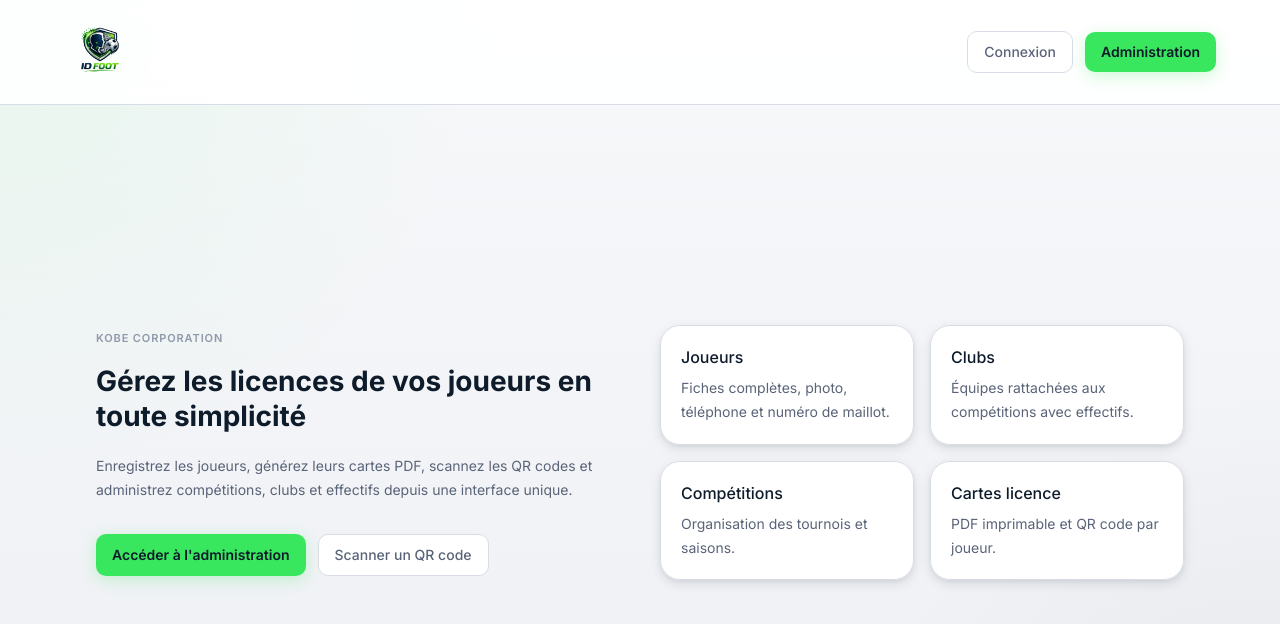
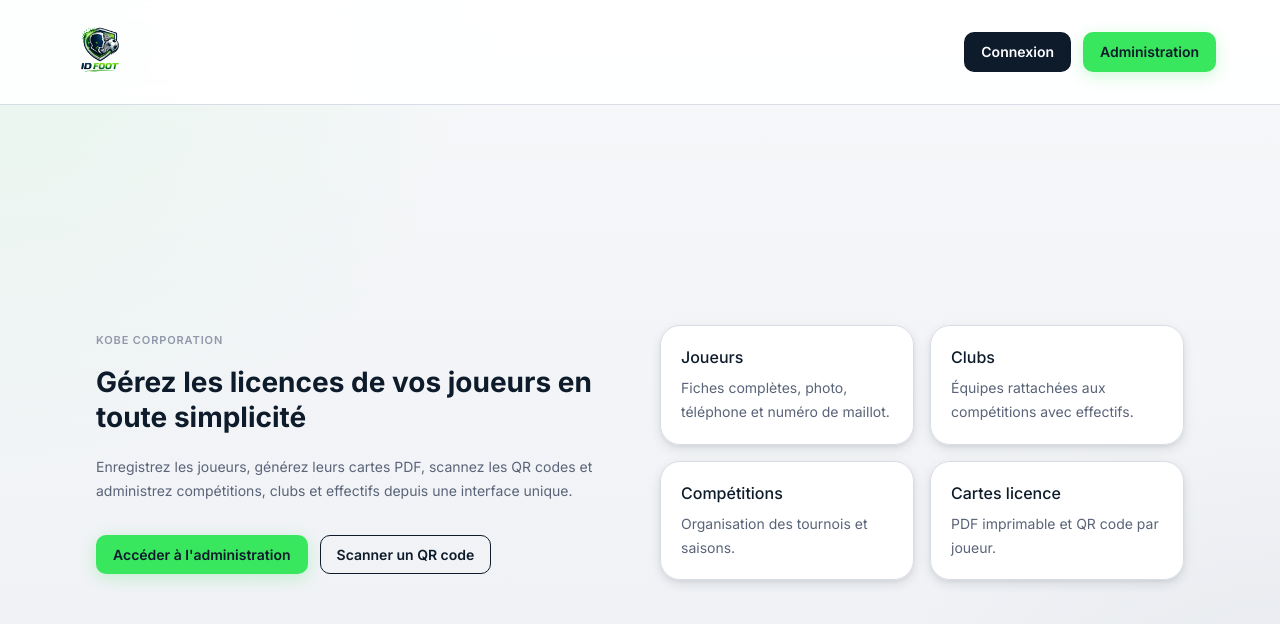
Before and after one commit to azerty-78/id-foot, a Next.js app: page / in a window 1280 px wide. Shown: the top 624 px of the page. Built offline with nearby package versions, Linux system fonts and the light colour scheme.

Commit message:
Add button styles and refactor component imports: introduce new button styles (primary, secondary, outline, ghost, danger) in globals.css, update component imports across various pages to utilize OutlineButton and OutlineLink for improved consistency in the admin interface.

```diff
--- a/src/app/(admin)/admin/competitions/page.tsx
+++ b/src/app/(admin)/admin/competitions/page.tsx
@@ -9,9 +9,9 @@
   FieldError,
   FieldLabel,
   LoadingState,
+  OutlineButton,
   PageHeader,
   PrimaryButton,
-  SecondaryButton,
   StatusBadge,
 } from "@/components/admin/ui";
 import { useCompetitions, type Competition } from "@/hooks/useApi";
@@ -175,13 +175,13 @@
               </div>
 
               <div className="flex flex-wrap gap-2">
-                <SecondaryButton
+                <OutlineButton
                   type="button"
                   onClick={() => openEditModal(competition)}
                   className="px-3 py-1.5 text-xs"
                 >
                   Modifier
-                </SecondaryButton>
+                </OutlineButton>
                 <DangerButton
                   type="button"
                   onClick={() => handleDelete(competition)}
@@ -201,9 +201,9 @@
         onClose={closeModal}
         footer={
           <>
-            <SecondaryButton type="button" onClick={closeModal}>
+            <OutlineButton type="button" onClick={closeModal}>
               Annuler
-            </SecondaryButton>
+            </OutlineButton>
             <PrimaryButton
               type="button"
               onClick={() => void handleSubmit()}
--- a/src/app/(admin)/admin/players/[id]/page.tsx
+++ b/src/app/(admin)/admin/players/[id]/page.tsx
@@ -9,9 +9,9 @@
   DangerButton,
   GhostLink,
   LoadingState,
+  OutlineButton,
+  OutlineLink,
   PrimaryButton,
-  SecondaryButton,
-  SecondaryLink,
 } from "@/components/admin/ui";
 
 function getInitials(prenom: string, nom: string): string {
@@ -179,13 +179,13 @@
               >
                 Télécharger la carte PDF
               </PrimaryButton>
-              <SecondaryButton
+              <OutlineButton
                 type="button"
                 onClick={() => window.print()}
                 className="w-full border-white/30 bg-transparent text-white hover:bg-white/10 sm:w-auto"
               >
                 Imprimer
-              </SecondaryButton>
+              </OutlineButton>
             </div>
           </div>
         </AdminCard>
@@ -201,9 +201,9 @@
               </h2>
             </div>
             <div className="flex flex-wrap gap-2 print:hidden">
-              <SecondaryLink href={`/admin/players/${player.id}/edit`}>
+              <OutlineLink href={`/admin/players/${player.id}/edit`}>
                 Modifier
-              </SecondaryLink>
+              </OutlineLink>
               <DangerButton type="button" onClick={handleDelete}>
                 Supprimer
               </DangerButton>
--- a/src/app/(admin)/admin/scanner/page.tsx
+++ b/src/app/(admin)/admin/scanner/page.tsx
@@ -8,10 +8,10 @@
   DangerButton,
   FieldLabel,
   GhostLink,
+  OutlineButton,
   PageHeader,
   PrimaryButton,
   PrimaryLink,
-  SecondaryButton,
   StatusBadge,
 } from "@/components/admin/ui";
 
@@ -313,9 +313,9 @@
                 <PrimaryLink href={`/admin/players/${player.id}`}>
                   Voir la fiche complète
                 </PrimaryLink>
-                <SecondaryButton type="button" onClick={() => void resetScan()}>
+                <OutlineButton type="button" onClick={() => void resetScan()}>
                   Nouveau scan
-                </SecondaryButton>
+                </OutlineButton>
               </div>
             </div>
           )}
--- a/src/app/globals.css
+++ b/src/app/globals.css
@@ -185,6 +185,80 @@
   background-size: 14px 14px;
 }
 
+/* ── Boutons ── */
+.btn {
+  display: inline-flex;
+  align-items: center;
+  justify-content: center;
+  gap: 0.5rem;
+  border-radius: var(--radius-md);
+  padding: 0.625rem 1rem;
+  font-size: 14px;
+  font-weight: 600;
+  line-height: 1.25;
+  border: 1.5px solid transparent;
+  cursor: pointer;
+  text-decoration: none;
+  transition:
+    background-color 0.15s ease,
+    border-color 0.15s ease,
+    box-shadow 0.15s ease,
+    color 0.15s ease;
+}
+
+.btn:disabled {
+  cursor: not-allowed;
+  opacity: 0.6;
+}
+
+.btn-primary {
+  background: var(--green);
+  color: var(--navy);
+  box-shadow: var(--shadow-green);
+}
+
+.btn-primary:hover:not(:disabled) {
+  background: var(--green-dark);
+}
+
+.btn-secondary {
+  background: var(--navy);
+  color: var(--white);
+}
+
+.btn-secondary:hover:not(:disabled) {
+  background: var(--navy-700);
+}
+
+.btn-outline {
+  background: transparent;
+  border-color: var(--navy);
+  color: var(--navy);
+}
+
+.btn-outline:hover:not(:disabled) {
+  background: var(--gray-50);
+}
+
+.btn-ghost {
+  background: transparent;
+  border-color: var(--gray-200);
+  color: var(--gray-600);
+}
+
+.btn-ghost:hover:not(:disabled) {
+  background: var(--gray-100);
+}
+
+.btn-danger {
+  background: var(--danger);
+  color: var(--white);
+}
+
+.btn-danger:hover:not(:disabled) {
+  background: #c93232;
+}
+
 @media print {
   body {
     background: white;
--- a/src/app/page.tsx
+++ b/src/app/page.tsx
@@ -1,5 +1,5 @@
 import { AppLogo } from "@/components/brand/AppLogo";
-import { PrimaryLink, SecondaryLink } from "@/components/admin/ui";
+import { PrimaryLink, OutlineLink, SecondaryLink } from "@/components/admin/ui";
 
 export default function HomePage() {
   return (
@@ -35,9 +35,9 @@
               <PrimaryLink href="/admin/dashboard" className="w-full sm:w-auto">
                 Accéder à l&apos;administration
               </PrimaryLink>
-              <SecondaryLink href="/admin/scanner" className="w-full sm:w-auto">
+              <OutlineLink href="/admin/scanner" className="w-full sm:w-auto">
                 Scanner un QR code
-              </SecondaryLink>
+              </OutlineLink>
             </div>
           </div>
 
--- a/src/components/admin/NotFoundView.tsx
+++ b/src/components/admin/NotFoundView.tsx
@@ -1,5 +1,5 @@
 import { AppLogo } from "@/components/brand/AppLogo";
-import { GhostLink, PrimaryLink } from "@/components/admin/ui";
+import { OutlineLink, PrimaryLink } from "@/components/admin/ui";
 
 type NotFoundViewProps = {
   title?: string;
@@ -34,9 +34,9 @@
             {homeLabel}
           </PrimaryLink>
           {secondaryHref && secondaryLabel && (
-            <GhostLink href={secondaryHref} className="w-full sm:w-auto">
+            <OutlineLink href={secondaryHref} className="w-full sm:w-auto">
               {secondaryLabel}
-            </GhostLink>
+            </OutlineLink>
           )}
         </div>
       </div>
--- a/src/components/admin/PlayerForm.tsx
+++ b/src/components/admin/PlayerForm.tsx
@@ -8,8 +8,8 @@
   FormInput,
   FormSection,
   GhostLink,
+  OutlineLink,
   PrimaryButton,
-  SecondaryLink,
 } from "@/components/admin/ui";
 import { useTeams, type Player } from "@/hooks/useApi";
 import { validateJoueur } from "@/lib/validators";
@@ -497,7 +497,7 @@
           </FormSection>
 
           <div className="flex flex-col-reverse gap-3 border-t border-slate-100 pt-6 sm:flex-row sm:justify-end">
-            <SecondaryLink href={cancelHref}>Annuler</SecondaryLink>
+            <OutlineLink href={cancelHref}>Annuler</OutlineLink>
             <PrimaryButton type="submit" disabled={submitting || teams.length === 0}>
               {submitting
                 ? "Enregistrement..."
--- a/src/components/admin/ui.tsx
+++ b/src/components/admin/ui.tsx
@@ -1,15 +1,13 @@
 import type { ReactNode } from "react";
 import Link from "next/link";
 
-/* ── Boutons — charte ID FOOT ── */
-const primaryClasses =
-  "inline-flex items-center justify-center rounded-[var(--radius-md)] bg-green px-4 py-2.5 text-sm font-semibold text-navy shadow-[var(--shadow-green)] transition hover:bg-green-dark disabled:cursor-not-allowed disabled:opacity-60";
+const btnBase = "btn disabled:cursor-not-allowed disabled:opacity-60";
 
-const secondaryClasses =
-  "inline-flex items-center justify-center rounded-[var(--radius-md)] border border-gray-200 bg-white px-4 py-2.5 text-sm font-medium text-gray-600 transition hover:border-green/40 hover:bg-green-bg disabled:opacity-60";
-
-const ghostClasses =
-  "inline-flex items-center justify-center rounded-[var(--radius-md)] px-3 py-2 text-sm font-medium text-green transition hover:bg-green-bg";
+const primaryClasses = `${btnBase} btn-primary`;
+const secondaryClasses = `${btnBase} btn-secondary`;
+const outlineClasses = `${btnBase} btn-outline`;
+const ghostClasses = `${btnBase} btn-ghost`;
+const dangerClasses = `${btnBase} btn-danger`;
 
 export function PrimaryLink({
   href,
@@ -54,6 +52,22 @@
 }) {
   return (
     <Link href={href} className={`${ghostClasses} ${className}`}>
+      {children}
+    </Link>
+  );
+}
+
+export function OutlineLink({
+  href,
+  children,
+  className = "",
+}: {
+  href: string;
+  children: ReactNode;
+  className?: string;
+}) {
+  return (
+    <Link href={href} className={`${outlineClasses} ${className}`}>
       {children}
     </Link>
   );
@@ -127,10 +141,7 @@
   ...props
 }: React.ButtonHTMLAttributes<HTMLButtonElement>) {
   return (
-    <button
-      {...props}
-      className={`inline-flex items-center justify-center rounded-[var(--radius-md)] border border-danger/20 bg-danger/10 px-4 py-2.5 text-sm font-medium text-danger transition hover:bg-danger/15 disabled:opacity-60 ${className}`}
-    >
+    <button {...props} className={`${dangerClasses} ${className}`}>
       {children}
     </button>
   );
@@ -143,6 +154,18 @@
 }: React.ButtonHTMLAttributes<HTMLButtonElement>) {
   return (
     <button {...props} className={`${ghostClasses} ${className}`}>
+      {children}
+    </button>
+  );
+}
+
+export function OutlineButton({
+  children,
+  className = "",
+  ...props
+}: React.ButtonHTMLAttributes<HTMLButtonElement>) {
+  return (
+    <button {...props} className={`${outlineClasses} ${className}`}>
       {children}
     </button>
   );
```
Also changed, not shown: src/app/(admin)/admin/players/page.tsx (+6 -6 lines), src/app/(admin)/admin/teams/page.tsx (+7 -7 lines).
